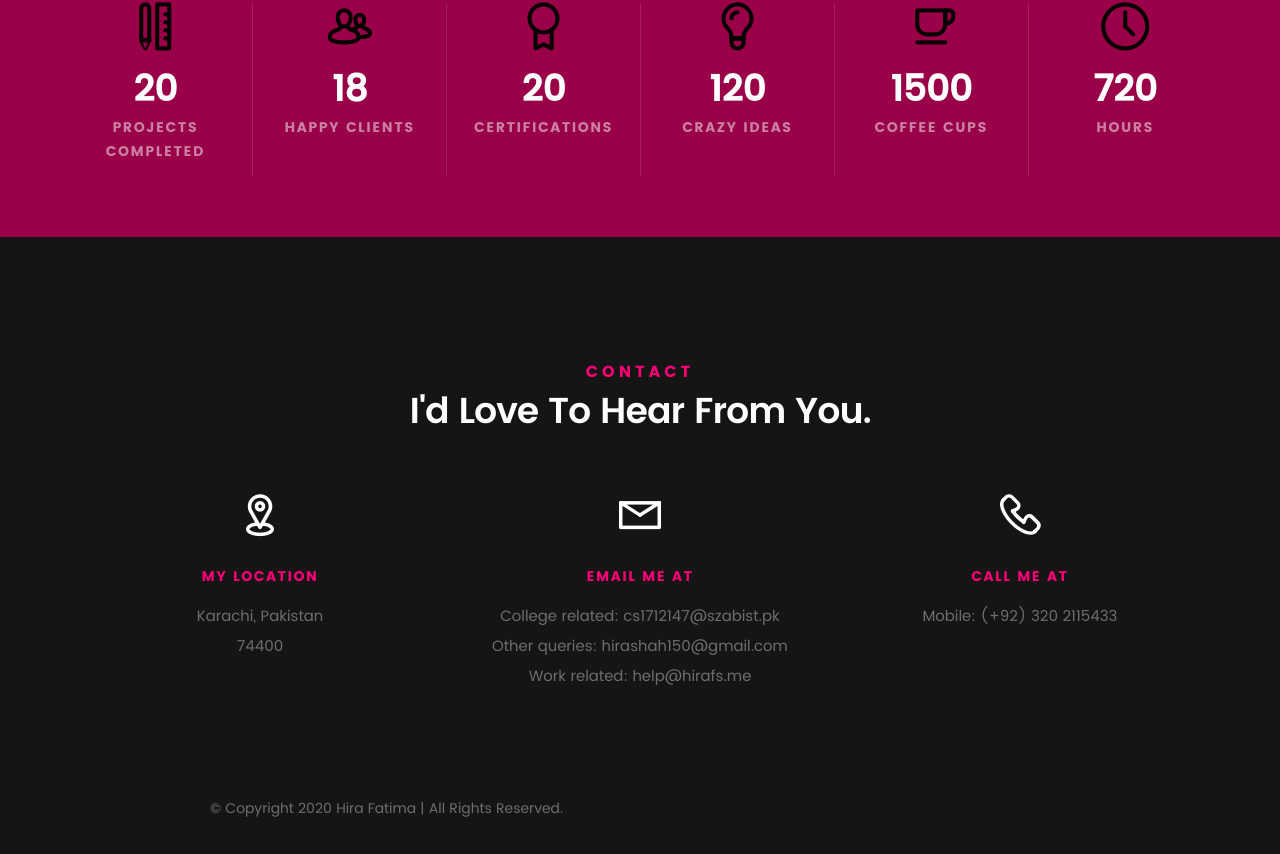
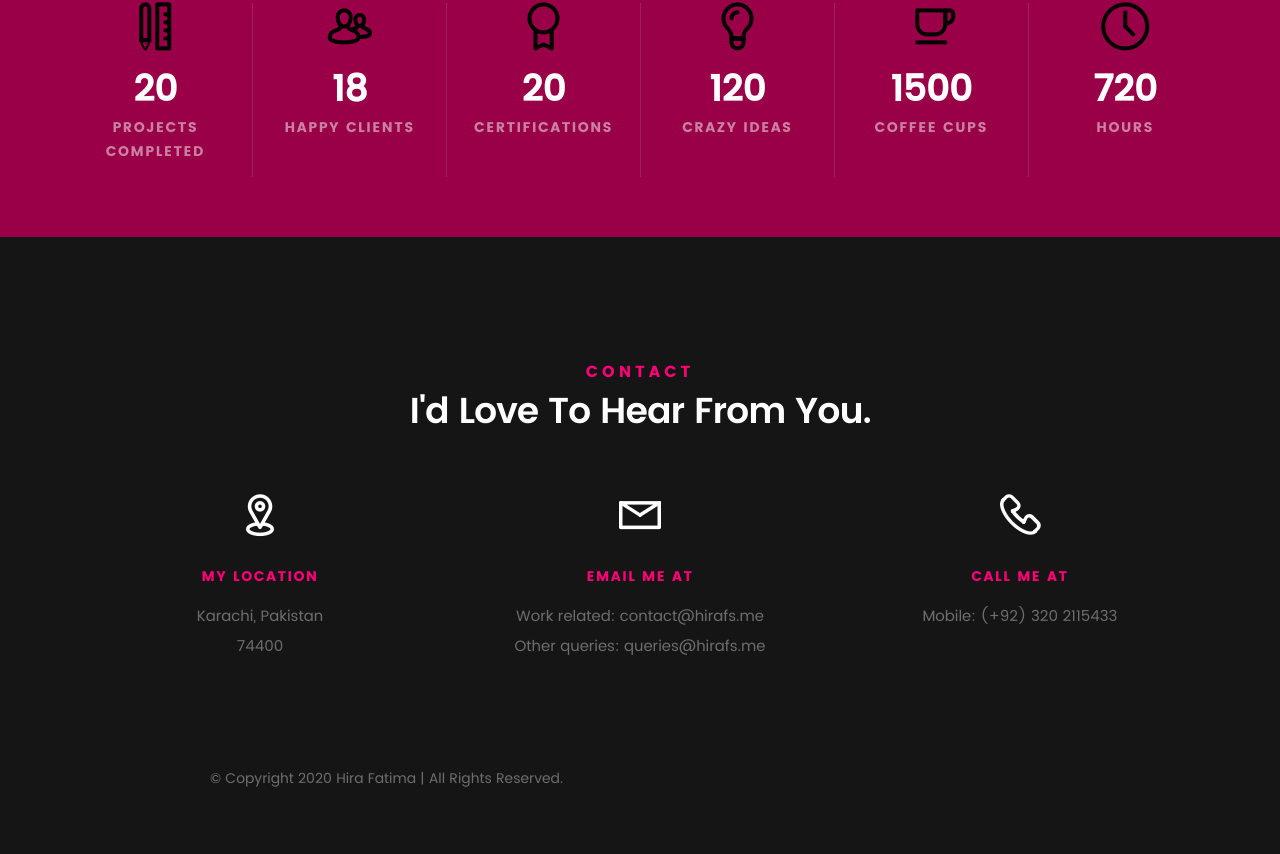
Before and after one commit to hirafs/hirafs.github.io, a plain HTML site: page index.html in a window 1280 px wide. Shown: the part 8798-9652 px from the top of the page. After the commit the page ends 9622 px from the top, so only its background shows below. Drawn offline with Linux system fonts and the light colour scheme; files whose address does not match are found by name.

Commit message:
Update index.html

```diff
--- a/index.html
+++ b/index.html
@@ -1311,9 +1311,9 @@
 
    			<h5>Email Me At</h5>
 
-   			<p>College related: cs1712147@szabist.pk<br>
-			   Other queries: hirashah150@gmail.com<br>
-			   Work related: help@hirafs.me
+   			<p>Work related: contact@hirafs.me<br>
+			   Other queries: queries@hirafs.me<br>
+
 			   </p>
 
    		</div>
```
